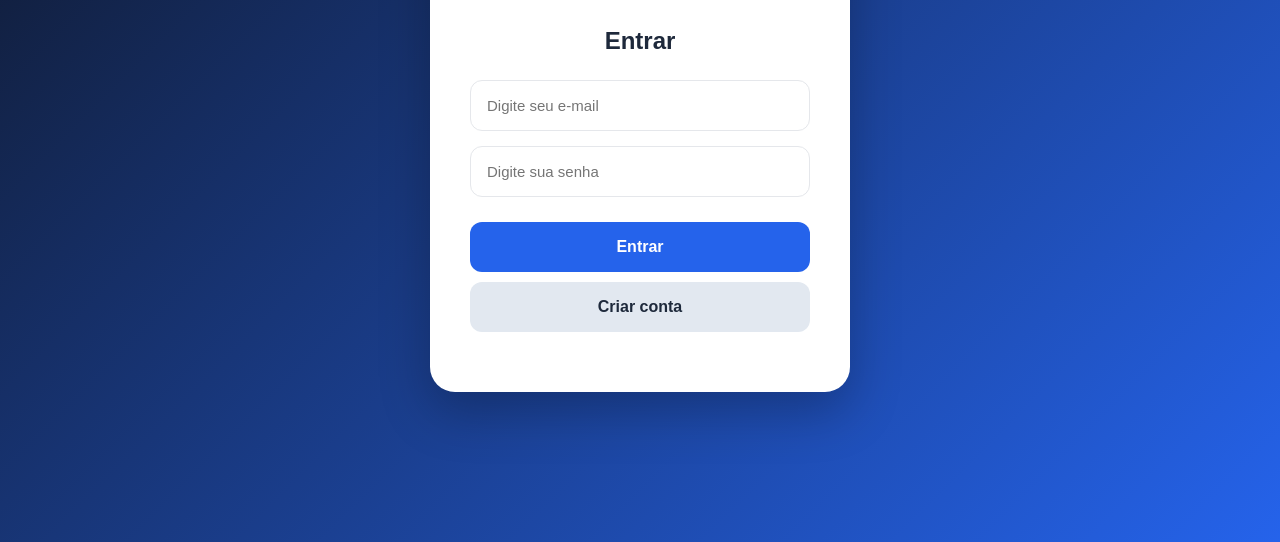
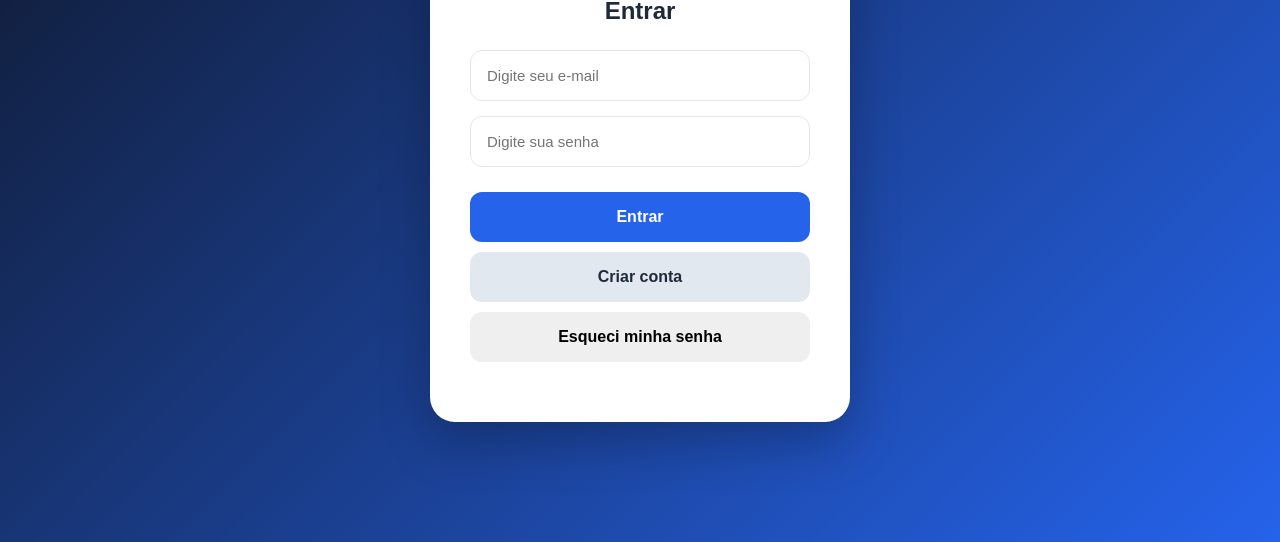
Before and after one commit to claytondferreira-png/Registro-Despesas, a plain HTML site: page login.html in a window 1280 px wide. Shown: the part 258-800 px from the top of the page. Drawn offline with Linux system fonts and the light colour scheme.

Commit message:
Update login.html

```diff
--- a/login.html
+++ b/login.html
@@ -24,6 +24,7 @@
 
 
         <h1>💰 Contabilize AI</h1>
+
 
         <p class="subtitulo">
             Controle seus gastos de forma inteligente
@@ -55,6 +56,11 @@
         </button>
 
 
+        <button id="recuperar">
+            Esqueci minha senha
+        </button>
+
+
         <p id="mensagem"></p>
 
 
```
